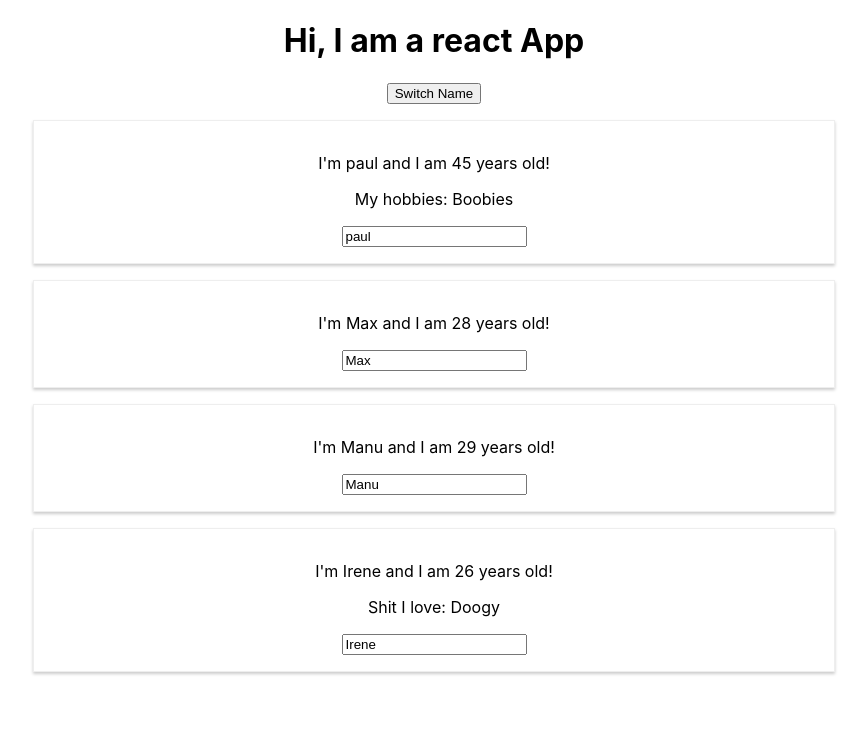
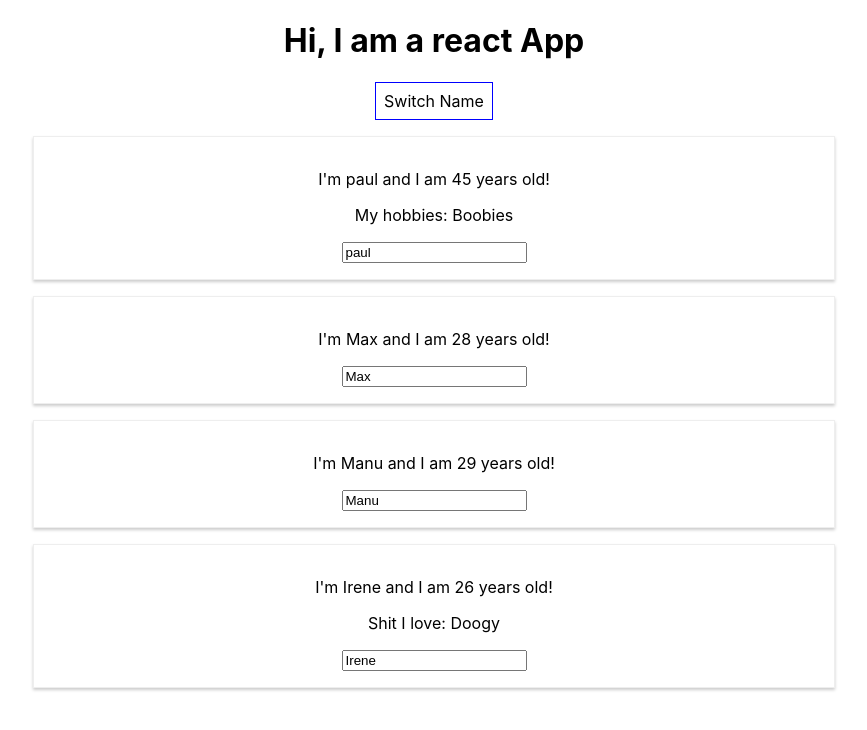
Before and after one commit to kamalogudah/react_dojo, a React (Create React App) app: page / in a window 1280 px wide. Shown: the top 730 px of the page, without its empty margins (206-1073 px from the left). Built offline with nearby package versions, Linux system fonts and the light colour scheme.

Commit message:
working with inline style

```diff
--- a/src/App.js
+++ b/src/App.js
@@ -1,5 +1,4 @@
 import React, { Component } from "react";
-import logo from "./logo.svg";
 import "./App.css";
 import Person from "./Person/Person";
 
@@ -33,10 +32,17 @@
     });
   };
   render() {
+    const style = {
+      backgroundColor: "white",
+      font: "inherit",
+      border: "1px solid blue",
+      padding: "8px",
+      cursor: "pointer"
+    };
     return (
       <div className="App">
         <h1>Hi, I am a react App</h1>
-        <button onClick={() => this.switchNameHandler("Sucka")}>
+        <button style={style} onClick={() => this.switchNameHandler("Sucka")}>
           {" "}
           Switch Name{" "}
         </button>
```
